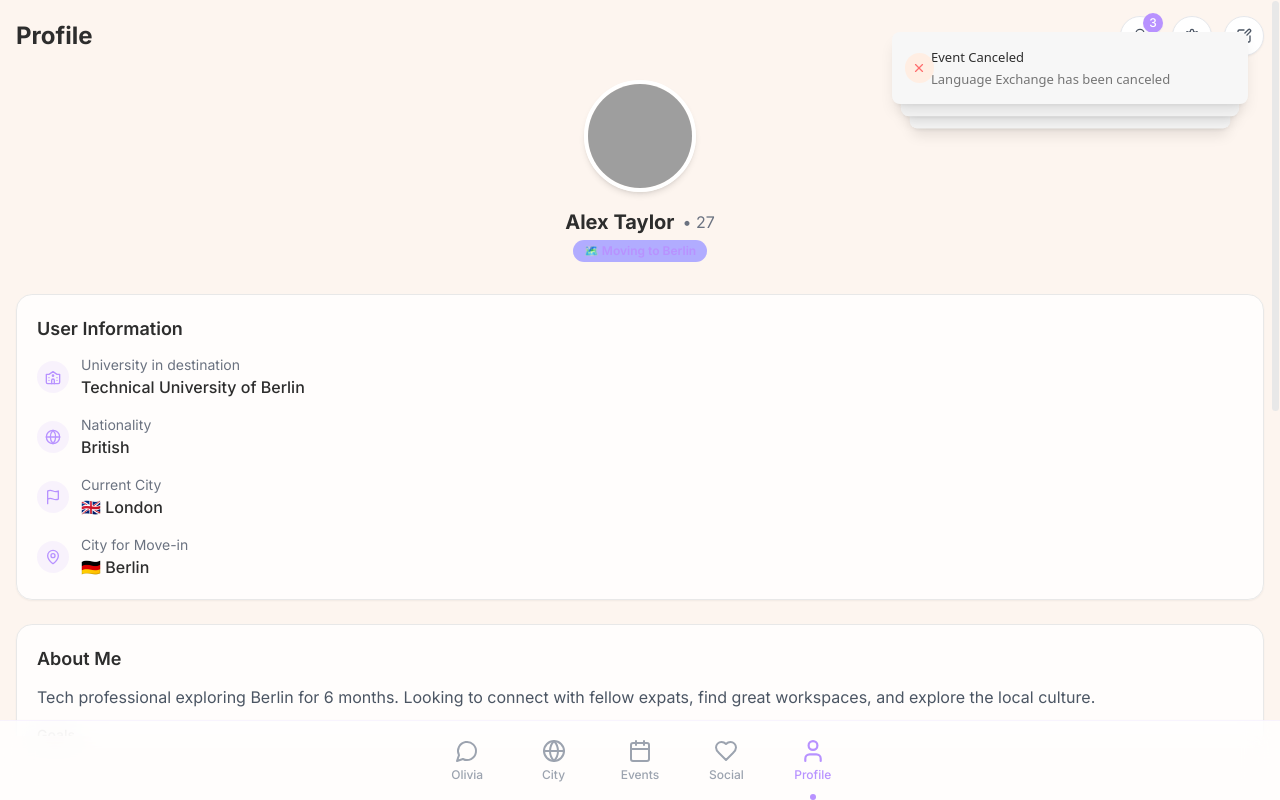
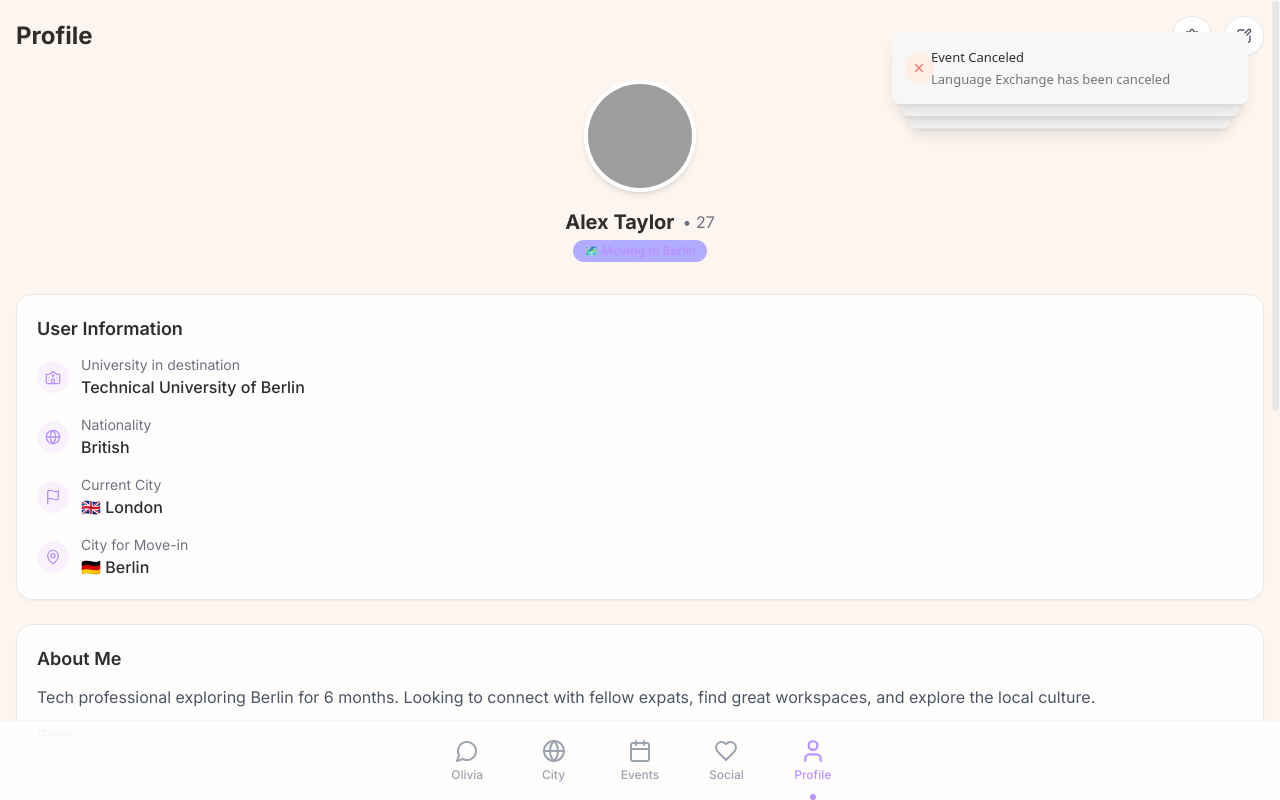
Before and after one commit to Joperro2001/olivia-social-media, a React (Vite) app: page /profile in a window 1280 px wide. Built offline with nearby package versions, Linux system fonts and the light colour scheme; grey boxes are pictures that could not be loaded.

Commit message:
Remove push notification feature
Remove the push notification feature and related code.

```diff
--- a/src/components/profile/ProfileNav.tsx
+++ b/src/components/profile/ProfileNav.tsx
@@ -1,58 +1,16 @@
 
 import React from "react";
 import { Button } from "@/components/ui/button";
-import { Bell, Settings, Edit } from "lucide-react";
-import { Popover, PopoverContent, PopoverTrigger } from "@/components/ui/popover";
-import { motion, AnimatePresence } from "framer-motion";
-import NotificationsPanel from "@/components/notifications/NotificationsPanel";
+import { Settings, Edit } from "lucide-react";
 import { useNavigate } from "react-router-dom";
 
-interface ProfileNavProps {
-  unreadCount: number;
-  showNotifications: boolean;
-  setShowNotifications: (show: boolean) => void;
-  handleNotificationClick: () => void;
-}
-
-const ProfileNav: React.FC<ProfileNavProps> = ({
-  unreadCount,
-  showNotifications,
-  setShowNotifications,
-  handleNotificationClick
-}) => {
+const ProfileNav: React.FC = () => {
   const navigate = useNavigate();
 
   return (
     <div className="flex items-center justify-between px-4 py-4">
       <h1 className="text-2xl font-bold">Profile</h1>
       <div className="flex items-center gap-3">
-        <Popover open={showNotifications} onOpenChange={setShowNotifications}>
-          <PopoverTrigger asChild>
-            <Button
-              variant="outline"
-              size="icon"
-              className="relative rounded-full border border-gray-200 bg-white shadow-sm w-10 h-10"
-              onClick={handleNotificationClick}
-            >
-              <Bell size={18} className="text-gray-600" />
-              <AnimatePresence>
-                {unreadCount > 0 && (
-                  <motion.div
-                    initial={{ scale: 0 }}
-                    animate={{ scale: 1 }}
-                    exit={{ scale: 0 }}
-                    className="absolute -top-1 -right-1 bg-primary text-white text-xs w-5 h-5 flex items-center justify-center rounded-full shadow-sm"
-                  >
-                    {unreadCount}
-                  </motion.div>
-                )}
-              </AnimatePresence>
-            </Button>
-          </PopoverTrigger>
-          <PopoverContent side="bottom" align="end" className="p-0 w-auto border-none shadow-xl">
-            <NotificationsPanel onClose={() => setShowNotifications(false)} />
-          </PopoverContent>
-        </Popover>
         <Button
           variant="outline"
           size="icon"
--- a/src/pages/ProfilePage.tsx
+++ b/src/pages/ProfilePage.tsx
@@ -1,7 +1,6 @@
 
 import React, { useState, useEffect } from "react";
 import { ScrollArea } from "@/components/ui/scroll-area";
-import { useNotifications } from "@/context/NotificationsContext";
 import { useToast } from "@/hooks/use-toast";
 
 // Import refactored components
@@ -14,8 +13,6 @@ import PremiumCard from "@/components/profile/PremiumCard";
 
 const ProfilePage: React.FC = () => {
   const { toast } = useToast();
-  const { unreadCount, markAllAsRead } = useNotifications();
-  const [showNotifications, setShowNotifications] = useState(false);
   const [userCity, setUserCity] = useState<string>("Berlin"); // Default city
   const [currentCity, setCurrentCity] = useState<string>("London");
 
@@ -27,20 +24,11 @@ const ProfilePage: React.FC = () => {
     }
   }, []);
 
-  const handleNotificationClick = () => {
-    setShowNotifications(prev => !prev);
-  };
-
   return (
     <div className="h-[100vh] bg-[#FDF5EF] pb-16">
       <ScrollArea className="h-full">
         <div className="flex flex-col pb-10">
-          <ProfileNav
-            unreadCount={unreadCount}
-            showNotifications={showNotifications}
-            setShowNotifications={setShowNotifications}
-            handleNotificationClick={handleNotificationClick}
-          />
+          <ProfileNav />
 
           <UserHeader
             userName="Alex Taylor"
```
